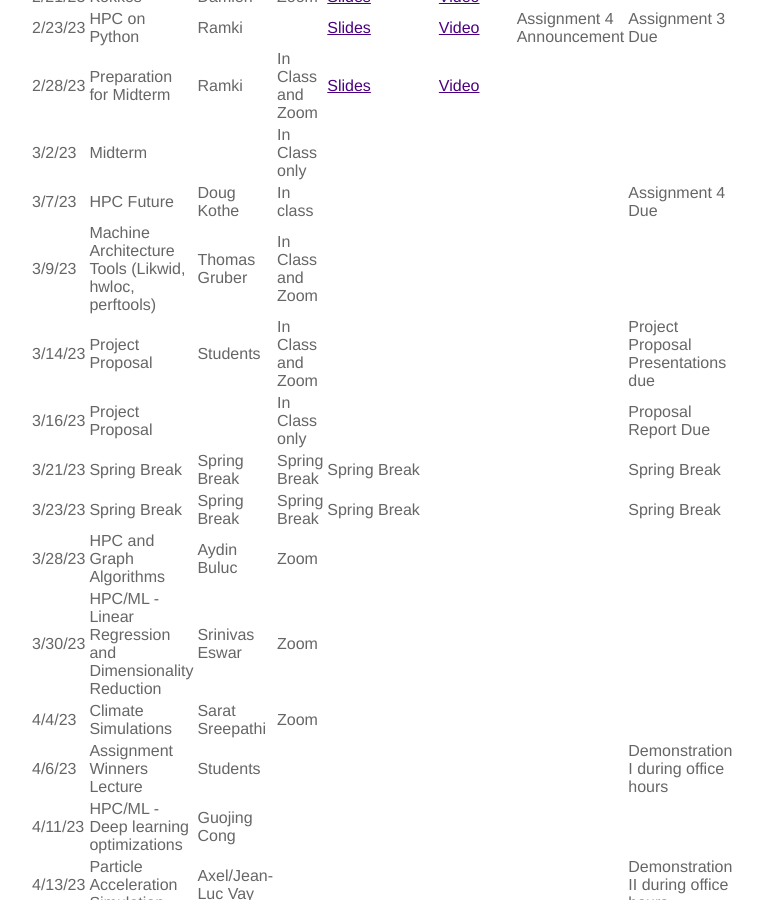
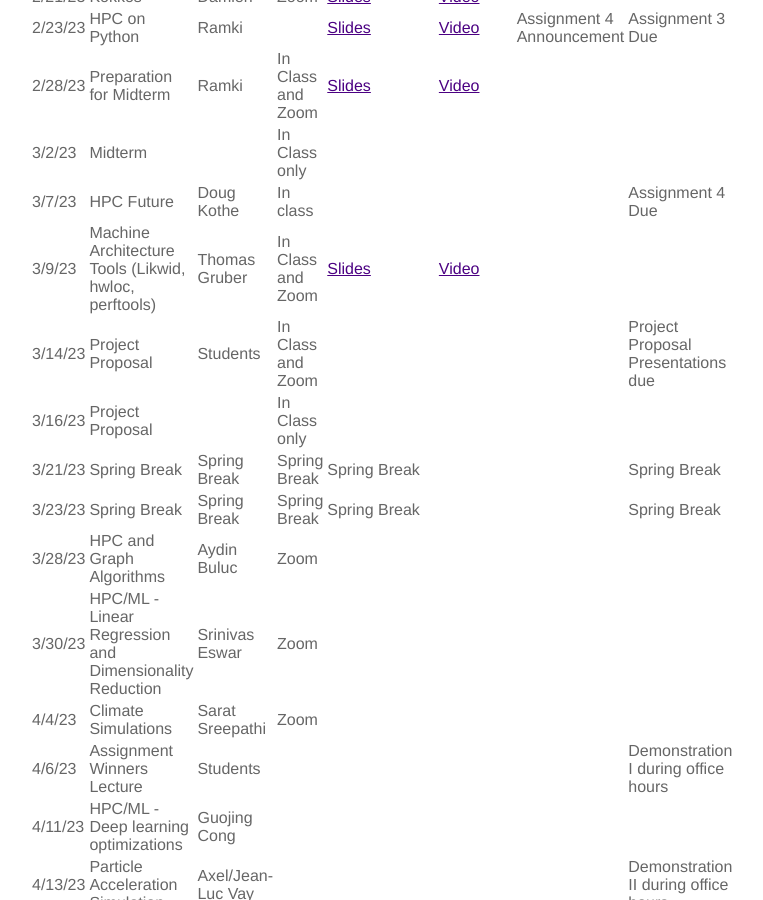
Before and after one commit to ramkikannan/ramkikannan.github.io, a Jekyll site: the page built from teaching.md, in a window 1280 px wide and 900 px high, scrolled down 5495 px. Shown: the whole window, without its empty margins (331-1094 px from the left). Built offline with Jekyll 4.4.1, drawn with Linux system fonts in a browser that asks for light colours; a style sheet for code colours, icons or effects is not loaded.

Commit message:
added machine architecture tools

```diff
--- a/teaching.md
+++ b/teaching.md
@@ -181,9 +181,9 @@ Login regularly to complete your work, so that you do not have to spend a lot of
 | 2/28/23 | Preparation for Midterm                                 | Ramki                  | In Class and Zoom | [Slides](6230/slides/review.pdf)              | [Video](https://youtu.be/VxztLEERXi0)               |                                                                                      |
 | 3/2/23  | Midterm                                                 |                   | In Class only     |              |                |                                                                                      |
 | 3/7/23  | HPC Future                                              | Doug Kothe        | In class          |              |                |                                                                                      |                                       Assignment 4 Due
-| 3/9/23  | Machine Architecture Tools (Likwid, hwloc, perftools)                                        | Thomas Gruber          | In Class and Zoom |              |                |                                                                                      |
+| 3/9/23  | Machine Architecture Tools (Likwid, hwloc, perftools)                                        | Thomas Gruber          | In Class and Zoom | [Slides](6230/slides/2023-03-09_TG_GATech_Lecture_CSE6230.pdf)             | [Video](https://youtu.be/TQ-D9Y-ZH20)               |                                                                                      |
 | 3/14/23 | Project Proposal                                        | Students          | In Class and Zoom |              |                |                                                                                      | Project Proposal Presentations due
-| 3/16/23 | Project Proposal                              |                   | In Class only     |              |                |                                                                                      |                                       Proposal Report Due
+| 3/16/23 | Project Proposal                              |                   | In Class only     |              |                |                                                                                      |
 | 3/21/23 | Spring Break                                            | Spring Break      | Spring Break      | Spring Break |                |                                                                                      | Spring Break
 | 3/23/23 | Spring Break                                            | Spring Break      | Spring Break      | Spring Break |                |                                                                                      | Spring Break
 | 3/28/23 | HPC and Graph Algorithms                                | Aydin Buluc       | Zoom              |              |                |                                                                                      |
```
Also changed, not shown: 1 other file.
